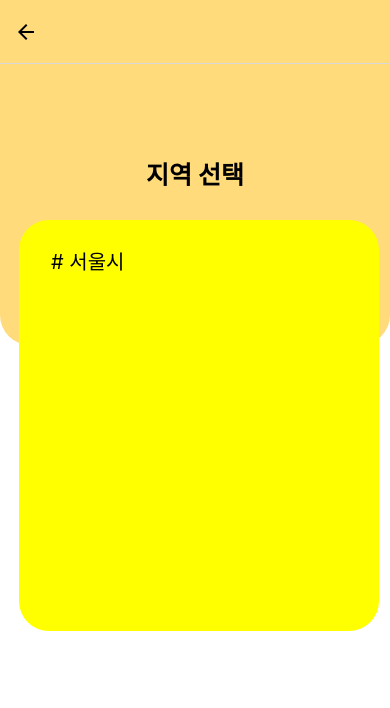
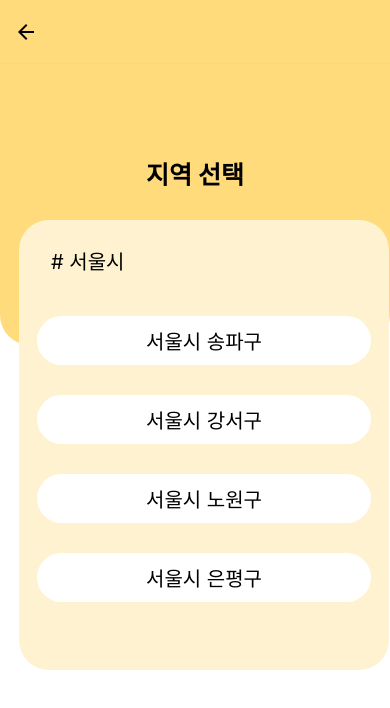
Before and after one commit to hhhhyelim/LikeLion_Hackathon_Frontend, a React Native app: screen /KioskLocation in a window 390 px wide. Shown: the top 708 px of the page. Built offline with nearby package versions, Linux system fonts and the light colour scheme.

Commit message:
Feat: 지역선택 구현

```diff
--- a/package.json
+++ b/package.json
@@ -13,10 +13,12 @@
     "@react-navigation/bottom-tabs": "^6.5.8",
     "@react-navigation/native": "^6.1.7",
     "@react-navigation/stack": "^6.3.17",
+    "date-fns": "^2.30.0",
     "expo": "~49.0.5",
     "expo-status-bar": "~1.6.0",
     "prop-types": "^15.8.1",
     "react": "18.2.0",
+    "react-datepicker": "^4.16.0",
     "react-native": "0.72.3",
     "react-native-gesture-handler": "^2.12.1",
     "react-native-keyboard-aware-scroll-view": "^0.9.5",
@@ -26,7 +28,8 @@
     "styled-components": "^6.0.6"
   },
   "devDependencies": {
-    "@babel/core": "^7.20.0"
+    "@babel/core": "^7.20.0",
+    "@types/react-datepicker": "^4.15.0"
   },
   "private": true
 }
--- a/src/navigations/AuthStack.js
+++ b/src/navigations/AuthStack.js
@@ -5,7 +5,7 @@ import { Login, Signup, First, Home } from '../screens';
 import BottomTab from './BottomTab'; // BottomTab 추가
 import KioskLocation from '../screens/KioskLocation';
 import TestMain from '../screens/TestMain';
-import Test_kiosk from '../screens/Test_kiosk';
+import KioskTest1 from '../screens/KioskTest1';
 
 const Stack = createStackNavigator();
 
@@ -22,8 +22,8 @@ const AuthStack = () => {
       }}
     >
       <Stack.Screen name="First" component={First} options={{ headerShown: false }} />
-      <Stack.Screen name="Login" component={Login} />
-      <Stack.Screen name="Signup" component={Signup} />
+      <Stack.Screen name="Login" component={Login} options={{headerTitle:'' }} />
+      <Stack.Screen name="Signup" component={Signup} options= {{headerTitle: ''}} />
       {/* Home 스크린은 BottomTab 내부로 이동 */}
       <Stack.Screen name="Home" component={BottomTab} options={{ headerShown: false }} />
       <Stack.Screen name="KioskLocation" component={KioskLocation} options={{
@@ -33,7 +33,7 @@ const AuthStack = () => {
         },
       }} />
       <Stack.Screen name="TestMain" component={TestMain}  options={{  headerShown: false }}/>
-      <Stack.Screen name="Test_kiosk" component={Test_kiosk} options={{ headerShown: false }} />
+      <Stack.Screen name="KioskTest1" component={KioskTest1} options={{ headerShown: false }} />
 
     </Stack.Navigator>
   );
--- a/src/screens/Home.js
+++ b/src/screens/Home.js
@@ -1,7 +1,7 @@
 import React from 'react';
 import styled from 'styled-components/native';
 import { Text, SafeAreaView, ScrollView } from 'react-native';
-
+import BottomTab from '../navigations/BottomTab';
 
 const Container = styled.View`
   flex: 1;
@@ -125,6 +125,7 @@ const Home = ({ navigation }) => {
 
         </ScrollView>
       </Container>
+
     </SafeAreaView>
   );
 };
--- a/src/screens/KioskLocation.js
+++ b/src/screens/KioskLocation.js
@@ -1,7 +1,7 @@
 import React from 'react';
 import styled from 'styled-components/native';
 import { Text, SafeAreaView, ScrollView } from 'react-native';
-
+import BottomTab from '../navigations/BottomTab';
 
 const Container = styled.View`
   flex: 1;
@@ -22,12 +22,14 @@ const Head = styled.View`
 const TitleContainer = styled.View`
   align-items: center;
   margin-top: 91px;
-`;
+
+  `;
 
 const BoxContainer = styled.View`
-  width: 360px;
-  height: 411px;
-  background-color: yellow;
+  width: 370px;
+  height: 450px;
+
+  background-color: #FFF2D1;
   border-radius: 30px;
   margin-top: 29px;
   margin-left: 19px;
@@ -40,7 +42,26 @@ const LocationText = styled.Text`
 
 `;
 
-const KioskLocation = ({}) => {
+const Button = styled.TouchableOpacity`
+  background-color: white;
+  padding: 10px;
+  border-radius: 30px;
+  margin: 15px 18px;
+
+
+`;
+
+const ButtonText = styled.Text`
+  color: black;
+  font-size: 20px;
+  font-weight: 400;
+  text-align: center;
+
+`;
+
+
+
+const KioskLocation = ({navigation}) => {
   return (
     <SafeAreaView style={{ flex: 1 }}>
       <Container>
@@ -50,9 +71,22 @@ const KioskLocation = ({}) => {
         </TitleContainer>
         <BoxContainer>
           <LocationText># 서울시</LocationText>
+           <Button>
+            <ButtonText>서울시 송파구</ButtonText>
+          </Button>
+          <Button>
+            <ButtonText>서울시 강서구</ButtonText>
+          </Button>
+          <Button>
+            <ButtonText>서울시 노원구</ButtonText>
+          </Button>
+          <Button>
+            <ButtonText>서울시 은평구</ButtonText>
+          </Button>
         </BoxContainer>
 
       </Container>
+
     </SafeAreaView>
   );
 };
--- a/src/screens/Test_kiosk.js
+++ b/src/screens/KioskTest1.js
@@ -40,7 +40,7 @@ const ButtonText = styled.Text`
 
 
 
-const Test_kiosk = ({}) => {
+const KioskTest1 = ({}) => {
     return (
       <SafeAreaView style={{ flex: 1 }}>
         <Container>
@@ -70,4 +70,4 @@ const Test_kiosk = ({}) => {
     );
   };
 
-  export default Test_kiosk;
+  export default KioskTest1;
--- a/src/screens/Signup.js
+++ b/src/screens/Signup.js
@@ -5,6 +5,8 @@ import {Input, Button} from '../components';
 import { KeyboardAwareScrollView } from 'react-native-keyboard-aware-scroll-view';
 import { validateEmail, removeWhitespace } from '../utils/common';
 import { ProgressContext } from '../contexts';
+import DatePicker from 'react-datepicker';
+
 
 const Container = styled.View`
   flex: 1;
@@ -31,12 +33,15 @@ const Signup = ({}) => {
   const [email, setEmail] =useState('');
   const [password, setPassword] = useState('');
   const [passwordConfirm, setPasswordConfirm] = useState('');
+  const [birth, setBirth] =useState('');
+  const [selectDate, setselectDate]=useState(new Date());
   const [errorMessage, setErrorMessage] = useState('');
   const [disabled, setDisaled] = useState(true);
 
   const emailRef = useRef();
   const passwordRef = useRef(); // 아이디 다 치면 비밀번호 입력하게끔
   const passwordConfirmRef = useRef();
+  const birthRef = useRef();
   const didMountRef = useRef();
 
   useEffect(() => {
@@ -50,6 +55,9 @@ const Signup = ({}) => {
         _errorMessage ='비밀번호가 다릅니다';
       } else if(!name){
         _errorMessage ='이름을 입력하세요';
+      }else if(!birth){
+        _errorMessage ='생년월일을 입력하세요';
+
       } else {
         _errorMessage ='';
       }
@@ -60,8 +68,8 @@ const Signup = ({}) => {
   }, [name, email, password, passwordConfirm]);
 
   useEffect(() => {
-    setDisaled(!(name && email && password && passwordConfirm &&!errorMessage));
-  }, [name, email, password, passwordConfirm, errorMessage]);
+    setDisaled(!(name && email && password && passwordConfirm && birth &&!errorMessage));
+  }, [name, email, password, passwordConfirm, birth, errorMessage]);
 
   const _handleSignupButtonPress = async () => {
     try{
@@ -94,7 +102,7 @@ const Signup = ({}) => {
         />
         <Input
           ref={emailRef}
-          label="이메일"
+          label="이메일(아이디)"
           value={email}
           onChangeText={text => setEmail(removeWhitespace(text))}
           onSubmitEditing={()=>passwordRef.current.focus()}
@@ -108,11 +116,10 @@ const Signup = ({}) => {
           onChangeText={text =>setPassword(removeWhitespace(text))}
           onSubmitEditing={()=>passwordConfirmRef.current.focus()}
           placeholder="비밀번호"
-          returnKeyType="done"
+          returnKeyType="next"
           isPassword
         />
         <Input
-          ref={passwordConfirmRef}
           label="비밀번호 확인"
           value={passwordConfirm}
           onChangeText={text => setPasswordConfirm(removeWhitespace(text))}
@@ -121,6 +128,7 @@ const Signup = ({}) => {
           returnKeyType="done"
           isPassword
         />
+
         <ErrorText>{errorMessage}</ErrorText>
         <Button title="회원가입" onPress={_handleSignupButtonPress} disabled={disabled} />
       </Container>
--- a/src/screens/TestMain.js
+++ b/src/screens/TestMain.js
@@ -56,7 +56,7 @@ const TestMain = ({navigation}) => {
                 바로 시험이 시작되니 {"\n"}
                 주의하세요! {"\n"}{"\n"}</Text>
           <Button>
-            <ButtonText onPress= {() => navigation.navigate('Test_kiosk')}>키오스크</ButtonText>
+            <ButtonText onPress= {() => navigation.navigate('KioskTest1')}>키오스크</ButtonText>
           </Button>
           <Button>
             <ButtonText>배달음식 주문</ButtonText>
```
Also changed, not shown: 1 other file (tests, documents, lock files or other folders).
